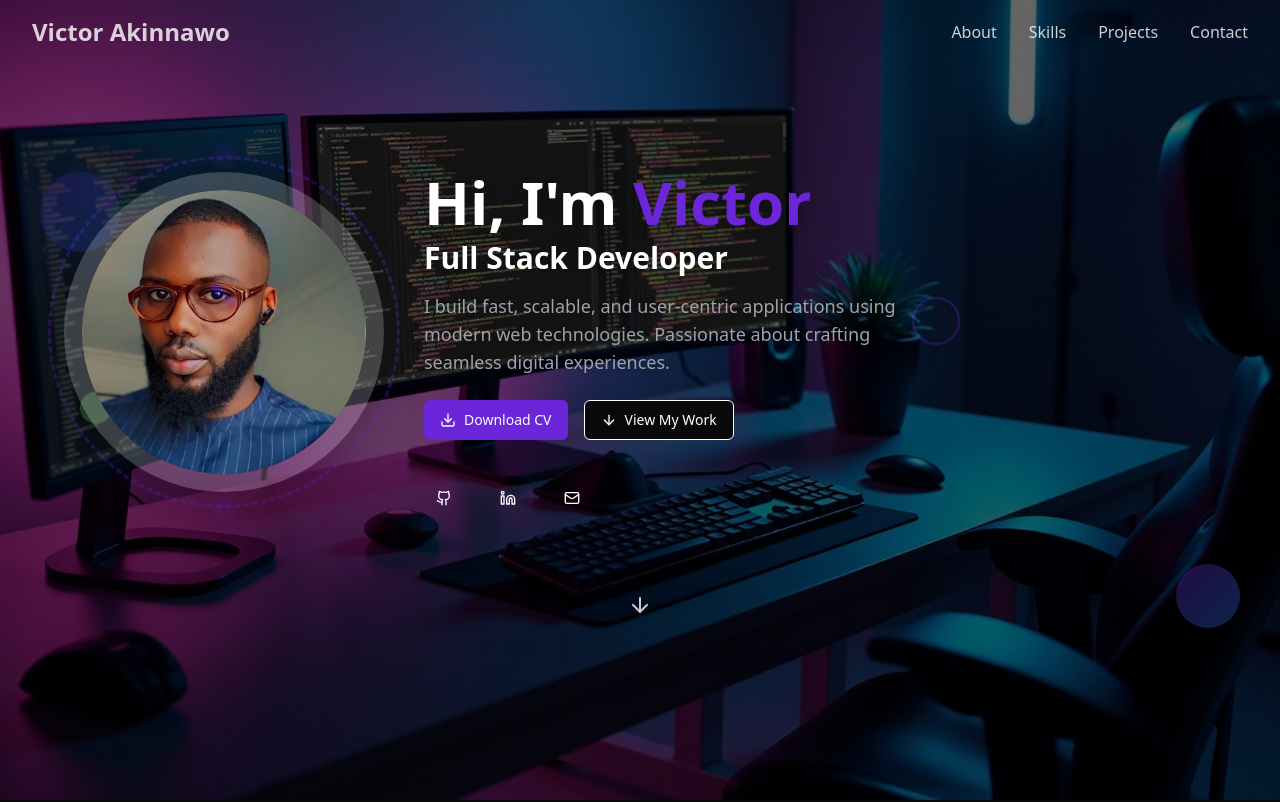
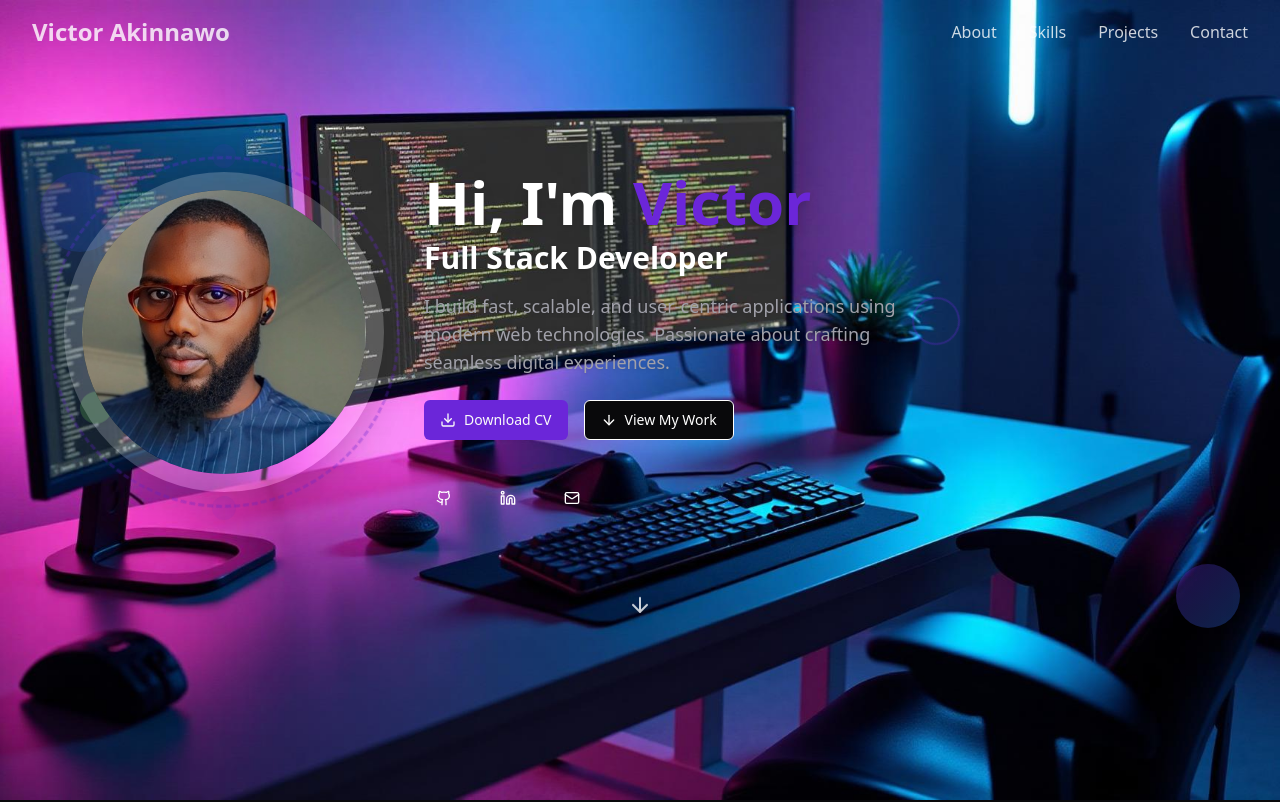
Before and after one commit to Akinnawo3/portfolio, a React (Vite) app: page / in a window 1280 px wide. Shown: the top 802 px of the page. Built offline with nearby package versions, Linux system fonts and the light colour scheme; the HTML template or start-up script is replaced by a standard one.

Commit message:
remove dark shade

```diff
--- a/src/components/Hero.tsx
+++ b/src/components/Hero.tsx
@@ -60,7 +60,7 @@ const Hero = () => {
       <div className="absolute inset-0 bg-cover bg-center bg-fixed" style={{ backgroundImage: `url(${heroBackground})` }}></div>
 
       {/* Semi-transparent Overlay - Fixed for iOS */}
-      <div className="absolute inset-0 z-0 transform-gpu will-change-transform" style={{ backgroundColor: "rgba(0, 0, 0, 0.6)" }} />
+      <div className="absolute inset-0 z-0 transform-gpu will-change-transform" style={{ backgroundColor: "rgba(0, 0, 0, 0)" }} />
 
       {/* Content Container */}
       <div className="container mx-auto px-6 py-20 relative z-10">
```
